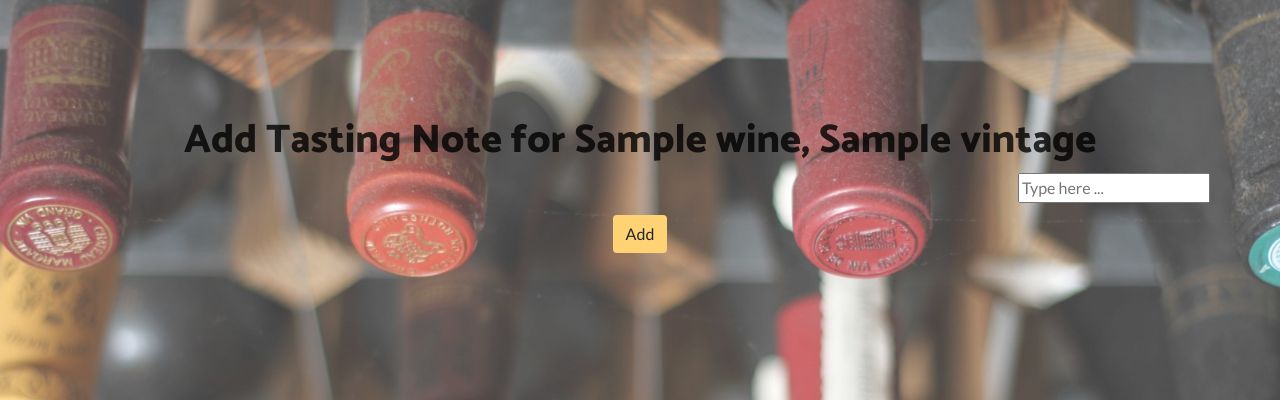
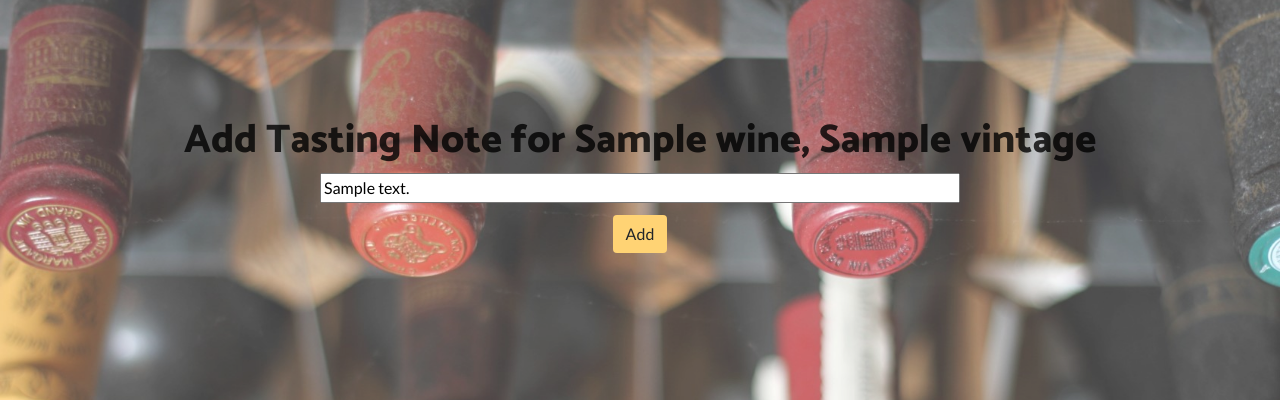
Before and after one commit to StuChapman/BD-MS-Project-Cave-du-Vins-broken-Procfile, a Flask app: template templates/add_tasting_note.html in a window 1280 px wide. Shown: the part 67-467 px from the top of the page. Run offline with Flask 2, Linux system fonts and the light colour scheme; the template is opened without the code that fills it: most values are stand-ins (such as "Sample title", 1, 10 or a date in 2020); some libraries are stand-ins or nearby versions.

Commit message:
Enhance: improved add_tasting_note route by use of :

```diff
--- a/run.py
+++ b/run.py
@@ -282,7 +282,7 @@ def add_tasting_note_page(wine_id):
 
 @app.route('/add_tasting_note', methods=["GET", "POST"])
 def add_tasting_note():
-    tastingnoteadd = request.values.get("addtastingnote")
+    tastingnoteadd = request.values.get("add_tasting_note")
     wineid = request.values.get("wine_id")
     existing_tastingnote = mongo.db.wines.find_one({'tasting_notes': tastingnoteadd})
     if existing_tastingnote is None:
@@ -293,7 +293,7 @@ def add_tasting_note():
         region=mongo.db.region.find(),
         grape=mongo.db.grape.find(),
         update=mongo.db.wines.update( {'_id': ObjectId(wineid)},
-            {'tasting_notes': tastingnoteadd}))
+            {"$set": {'tasting_notes': tastingnoteadd}})) # Credit: https://stackoverflow.com/questions/10290621/how-do-i-partially-update-an-object-in-mongodb-so-the-new-object-will-overlay
     return render_template("index.html",
         user_name = 'User: ' + session['username'],
         colours=mongo.db.colours.find(),
--- a/static/css/style.css
+++ b/static/css/style.css
@@ -124,6 +124,10 @@ header.hero .hero-content .hero-subheading {
     height: 2rem;
 }
 
+.tastingnote {
+    width: 50vw;
+}
+
 /* Large Media Device styling */
 @media (min-width: 992px) {
     .search {
--- a/templates/add_tasting_note.html
+++ b/templates/add_tasting_note.html
@@ -10,8 +10,8 @@
                     <h1>Add Tasting Note for {{ wine.wine_name }}, {{ wine.vintage }}</h1>
                 </div>
                 <form method="POST" action="{{ url_for('add_tasting_note', wine_id=wine._id) }}">
-                    <div class="row">
-                        <input type="text" class="login ml-auto mb-1" name="add_tasting_note" placeholder="Type here ...">
+                    <div>
+                        <input type="text" class="tastingnote ml-auto mb-1" name="add_tasting_note" value="{{ wine.tasting_notes }}">
                     </div>
                     <button type="submit" class="btn btn-yellow mt-2">Add</button>
                 </form>
--- a/templates/index.html
+++ b/templates/index.html
@@ -100,7 +100,7 @@
                     <h3>{{ document.colour }}</h3>
                     <h3>{{ document.country }}</h3>
                     <h3>{{ document.region }}</h3>
-                    <h3>{{ coloursearch }}</h3>
+                    <p>{{ document.tasting_notes }}</p>
                     {% if user_name %}
                         <div class="row">
                             <a class="btn btn-blue btn-xxsmall rounded-pill ml-auto mr-1"
```
